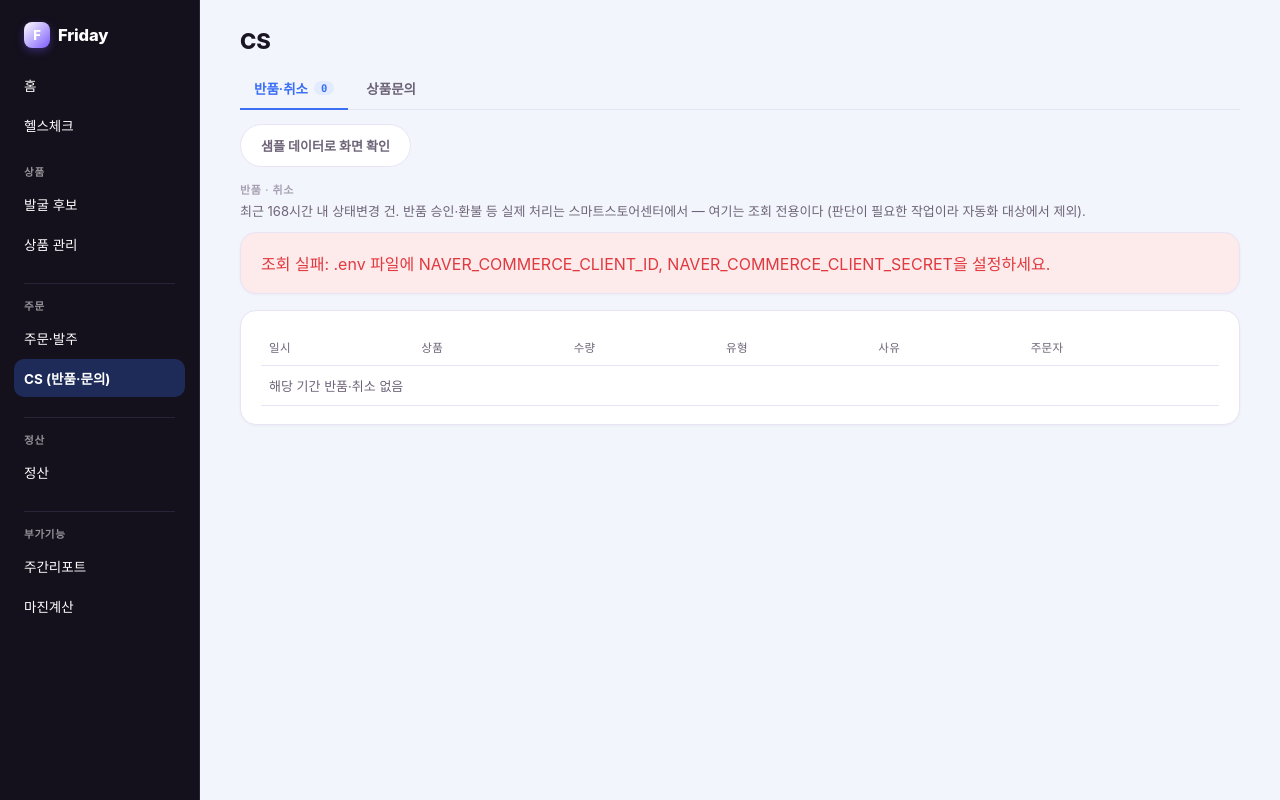
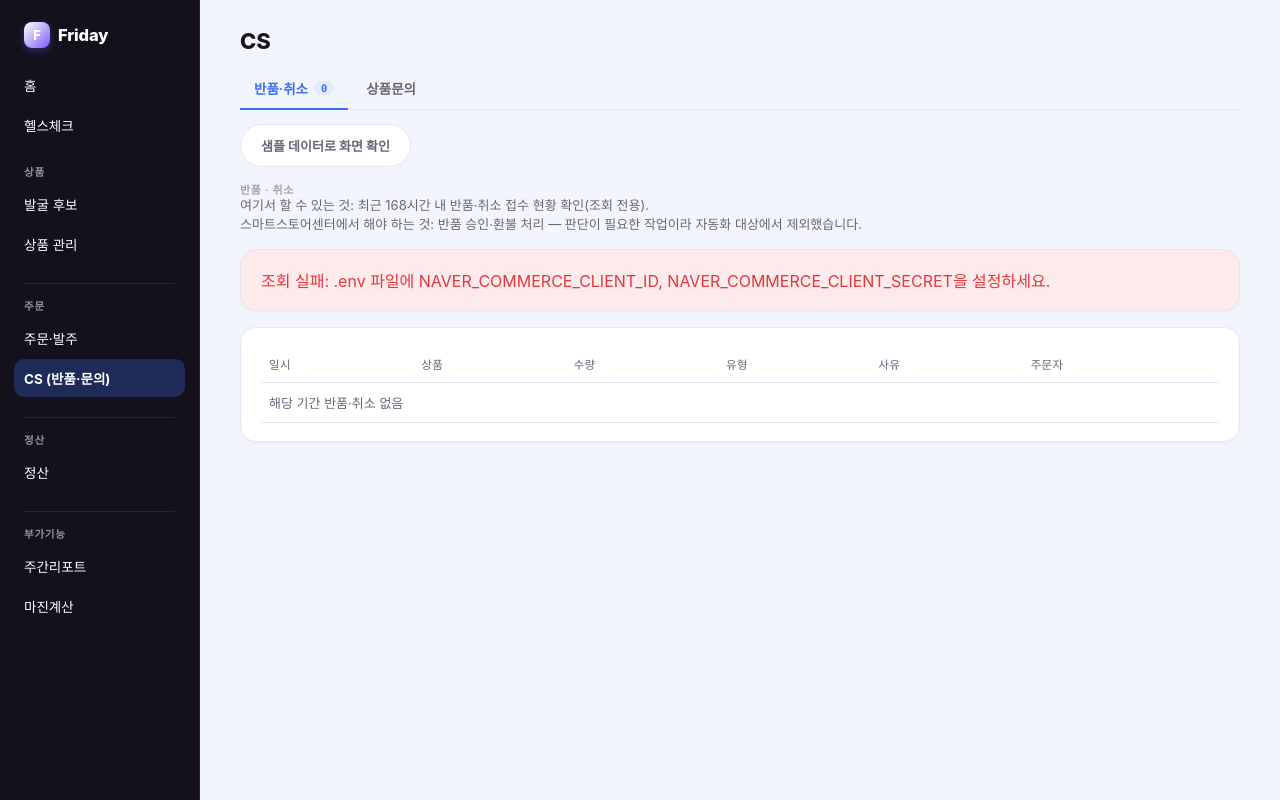
Before and after one commit to mhkim15/Danyol, a Flask app: page /cs in a window 1280 px wide. Run offline with Flask 3, Linux system fonts and the light colour scheme; some web fonts are replaced.

Commit message:
7단계: CS 안내 문구, 마진계산 배지, 주간리포트 딥링크, 인라인 스타일 정리
CS 탭 2개(반품·취소/상품문의)가 성격이 다른데 같은 무게로 보였다 — 반품·취소는
조회만 되고 실제 승인·환불은 스마트스토어센터에서 해야 하는 반면, 상품문의는
여기서 확인한 뒤 실제 답변까지 스마트스토어센터에서 해야 한다. 각 탭 상단에
"여기서 할 수 있는 것 / 스마트스토어센터에서 해야 하는 것"을 명시했다.

마진계산기가 성공 상태를 회색 배지로 표시해 실패와 구분이 잘 안 됐다 — 초록/노랑
배지로 교체. 주간 리포트 하단에 상품 관리·정산 대사·발굴 후보 딥링크 3개 추가.

이번 단계에서 손댄 파일(orders/candidates)의 인라인 style 중 0단계에서 만든
공용 클래스(page-note)와 중복되는 것들을 정리. settlement·cs 나머지는 이번에
안 건드림(건드릴 때 같이 정리).

Co-Authored-By: Claude Sonnet 5 <noreply@anthropic.com>

```diff
--- a/webapp/templates/candidates.html
+++ b/webapp/templates/candidates.html
@@ -59,7 +59,7 @@
     </a>
     <span class="muted" style="font-size:12.5px;">{{ candidates|length }}개{{ ' (점수순)' if not unconfirmed_only }}</span>
   </div>
-  <p class="muted" style="font-size:12.5px;margin:-6px 0 14px;">
+  <p class="page-note">
     도매매 상품명을 누르면 미리보기가 열리고, 그 안에서 가격비교 · 등록까지 이어집니다.
   </p>
   <form method="post" action="{{ url_for('confirm_match_bulk') }}">
--- a/webapp/templates/cs.html
+++ b/webapp/templates/cs.html
@@ -19,9 +19,9 @@
 
 <div class="section"{% if active_tab != 'claims' %} style="display:none;"{% endif %}>
   <p class="eyebrow">반품 · 취소</p>
-  <p class="muted" style="margin:-4px 0 12px;font-size:13px;">
-    최근 {{ hours }}시간 내 상태변경 건. 반품 승인·환불 등 실제 처리는 스마트스토어센터에서 —
-    여기는 조회 전용이다 (판단이 필요한 작업이라 자동화 대상에서 제외).
+  <p class="page-note">
+    여기서 할 수 있는 것: 최근 {{ hours }}시간 내 반품·취소 접수 현황 확인(조회 전용).<br>
+    스마트스토어센터에서 해야 하는 것: 반품 승인·환불 처리 — 판단이 필요한 작업이라 자동화 대상에서 제외했습니다.
   </p>
 
   {% if error %}
@@ -51,9 +51,10 @@
 
 <div class="section"{% if active_tab != 'inquiries' %} style="display:none;"{% endif %}>
   <p class="eyebrow">상품문의</p>
-  <p class="muted" style="margin:-4px 0 12px;font-size:13px;">
-    응답 필드명이 실주문·실문의로 아직 검증되지 않은 API라, 내용이 비어 보이면 필드명을 다시 확인해야 합니다.
-    답변은 스마트스토어센터에서 — 여기는 미답변 문의를 놓치지 않는 용도.
+  <p class="page-note">
+    여기서 할 수 있는 것: 미답변 문의를 놓치지 않고 확인(답변 필요 — 조회 전용 아님).<br>
+    스마트스토어센터에서 해야 하는 것: 실제 답변 작성·등록.
+    <br><span class="hint">응답 필드명이 실주문·실문의로 아직 검증되지 않은 API라, 내용이 비어 보이면 필드명을 다시 확인해야 합니다.</span>
   </p>
 
   {% if inquiry_error %}
--- a/webapp/templates/margin.html
+++ b/webapp/templates/margin.html
@@ -28,8 +28,8 @@
     <tr><td><b>마진율</b></td><td class="mono"><b>{{ "%.1f"|format(result.margin_rate * 100) }}%</b></td></tr>
   </table>
   <div class="row" style="margin-top:12px;">
-    {% if result.passes_target %}<span class="badge">목표 마진율 달성</span>
-    {% elif result.passes_min %}<span class="badge">최소 마진율 통과</span>
+    {% if result.passes_target %}<span class="badge-ok">목표 마진율 달성</span>
+    {% elif result.passes_min %}<span class="badge-warn">최소 마진율 통과</span>
     {% else %}<div class="flash flash-error">최소 마진율 미달</div>{% endif %}
   </div>
 </div>
--- a/webapp/templates/orders.html
+++ b/webapp/templates/orders.html
@@ -95,7 +95,7 @@
 
 {# ── 발송 대기 (도매매 발주완료, 송장/발송처리 필요) ────────────────────────────── #}
 <div{% if tab != 'dispatch' %} style="display:none;"{% endif %}>
-  <p class="muted" style="font-size:12.5px;margin:-4px 0 12px;">
+  <p class="page-note">
     "송장 자동확인"은 실주문으로 아직 검증 안 된 도매매 API를 씁니다 — 결과를 눈으로 확인하세요. 실패하면 아래에 직접 입력하세요.
   </p>
   {% if not dispatch_wait %}
@@ -129,7 +129,7 @@
 
 {# ── 수동 발주 (매칭실패·보류 + 직접입력) ───────────────────────────────────── #}
 <div{% if tab != 'manual' %} style="display:none;"{% endif %}>
-  <p class="muted" style="font-size:13px;margin:-4px 0 16px;">
+  <p class="page-note">
     대부분의 주문은 "처리할 주문" 탭에서 한 번에(일괄) 처리됩니다. 이 탭은 상품 매칭이 실패했거나(보류)
     큐를 거치지 않고 상품번호를 직접 넣어 발주할 때만 씁니다.
   </p>
--- a/webapp/templates/report.html
+++ b/webapp/templates/report.html
@@ -6,4 +6,10 @@
 <div class="panel">
   <pre style="white-space:pre-wrap;font-family:var(--mono);font-size:13px;line-height:1.7;margin:0;">{{ summary }}</pre>
 </div>
+
+<div class="row" style="margin-top:14px;">
+  <a class="btn secondary" href="{{ url_for('products_view') }}">상품 관리 →</a>
+  <a class="btn secondary" href="{{ url_for('settlement_view', tab='reconcile') }}">정산 대사 →</a>
+  <a class="btn secondary" href="{{ url_for('candidates') }}">발굴 후보 →</a>
+</div>
 {% endblock %}
```
